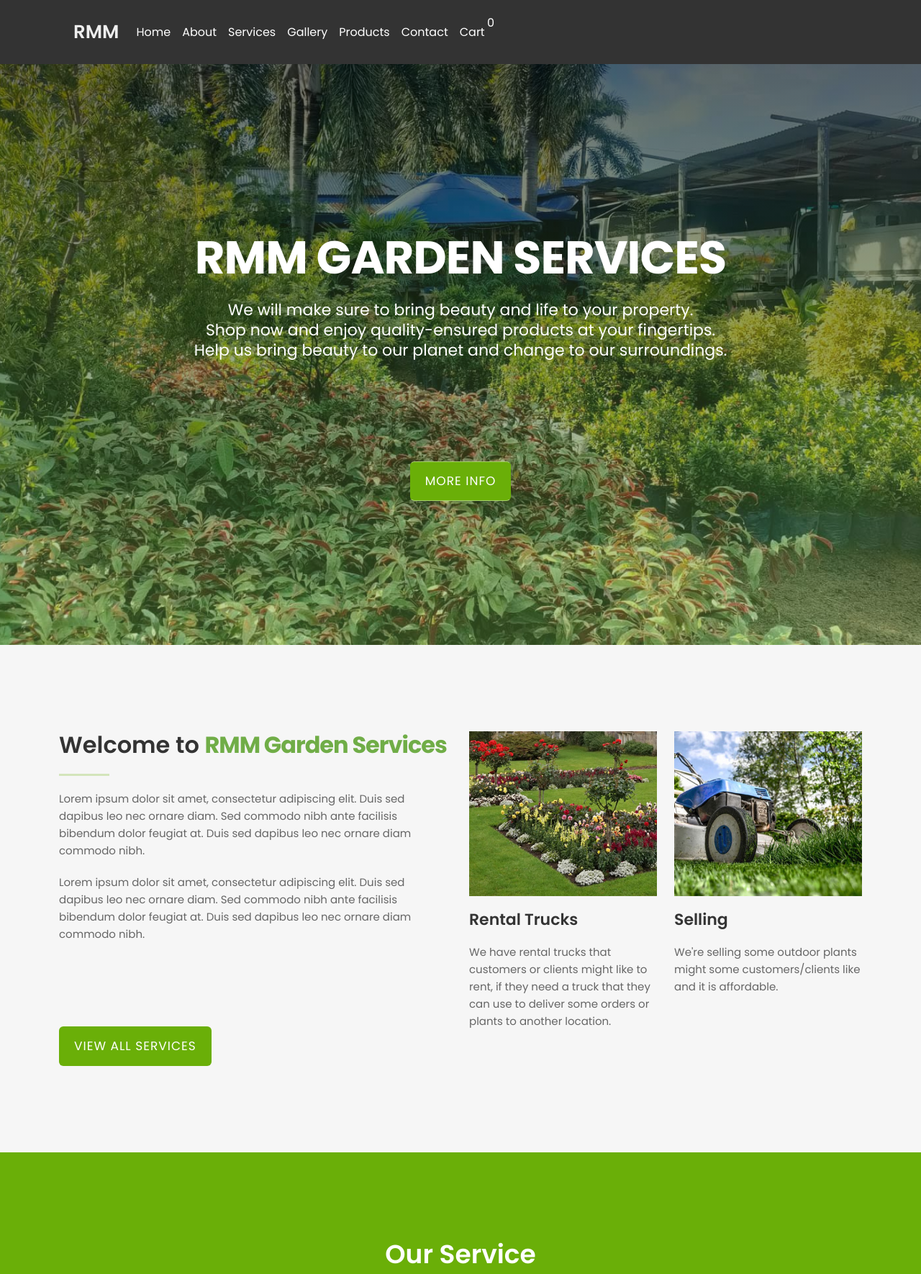
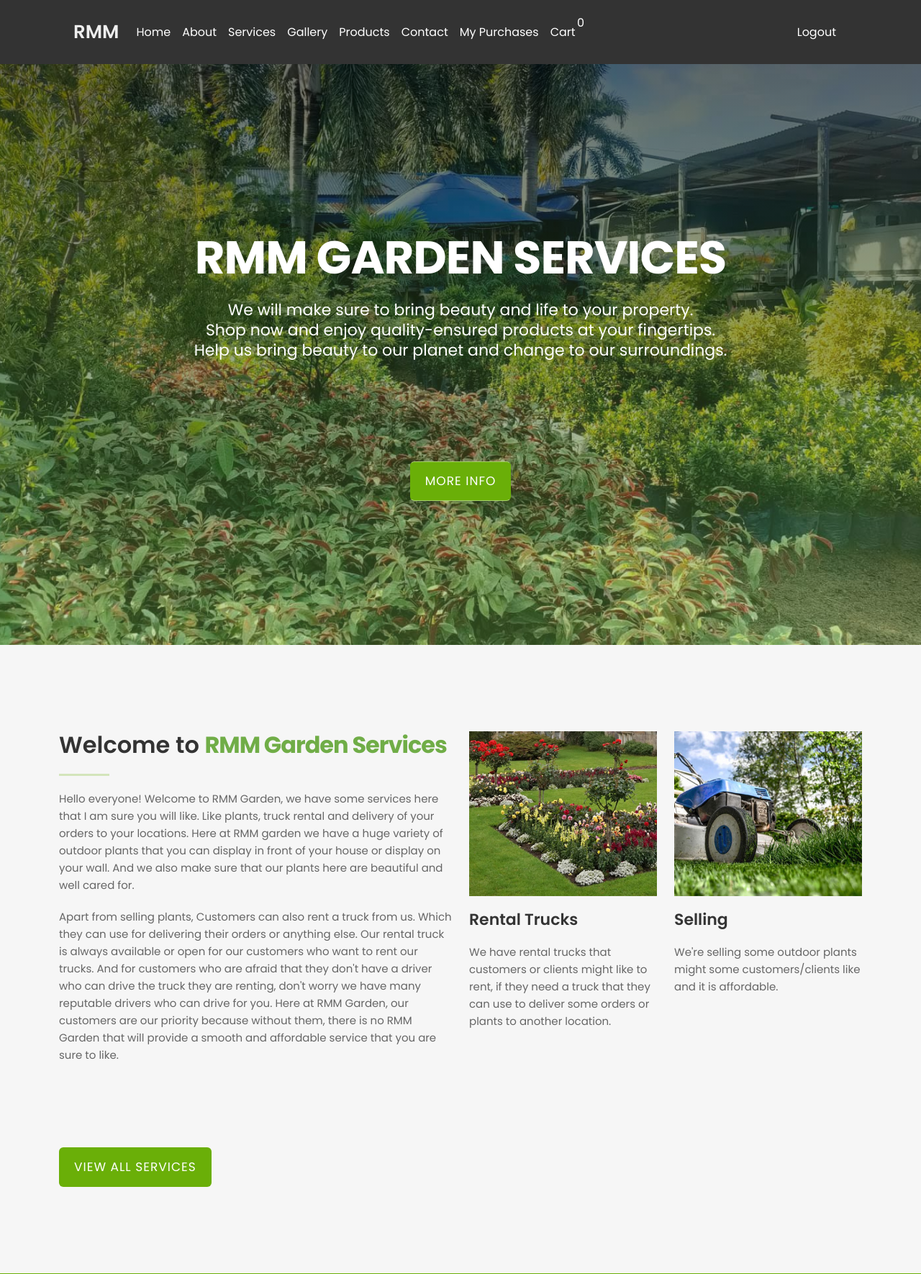
Before and after one commit to systemeror12/AppDev_TP, a PHP site: page / in a window 1280 px wide. Shown: the top 1770 px of the page at 72% size. Run offline with PHP 8.4, Linux system fonts and the light colour scheme.

Commit message:
updates
updates

```diff
--- a/assets/css/products.css
+++ b/assets/css/products.css
@@ -16,6 +16,6 @@
 #navigation .cart-amount {
     position: absolute;
     top: 20px;
-    left: 595px;
+    left: 720px;
     color: #fff;
 }
--- /dev/null
+++ b/assets/js/cartamount.js
@@ -0,0 +1,8 @@
+let basket = JSON.parse(localStorage.getItem("data")) || [];
+
+let calculation = () => {
+    let cartIcon = document.getElementById("cart-amount");
+    cartIcon.innerHTML = basket.map((x) => x.item).reduce((x, y) => x + y, 0);
+};
+
+calculation();
--- a/assets/js/store.js
+++ b/assets/js/store.js
@@ -1,6 +1,4 @@
 let shop = document.getElementById('products');
-
-console.log(shop)
 
 let basket = JSON.parse(localStorage.getItem("data")) || [];
 
--- a/index.html
+++ b/index.html
@@ -55,11 +55,15 @@
                             <a class="nav-link" href="#contact">Contact</a>
                         </li>
                         <li class="nav-item">
+                            <a class="nav-link" href="purchases.html">My Purchases</a>
+                        </li>
+                        <li class="nav-item">
                             <a class="nav-link" href="cart.html">Cart</a>
                             <div id="cart-amount" class="cart-amount">0</div>
                         </li>
                     </ul>
                 </div>
+                <a class="nav-link" href="login.html">Logout</a>
             </nav>
         </div>
     </div>
@@ -95,18 +99,20 @@
                         <h2>Welcome to <span>RMM Garden Services</span></h2>
                         <hr>
                         <p>
-                            Lorem ipsum dolor sit amet, consectetur adipiscing elit. Duis sed dapibus leo nec ornare
-                            diam.
-                            Sed commodo nibh ante facilisis bibendum dolor feugiat at. Duis sed dapibus leo nec ornare
-                            diam
-                            commodo nibh.
+                            Hello everyone! Welcome to RMM Garden, we have some services here that I am sure you will
+                            like. Like plants, truck rental and delivery of your orders to your locations. Here at RMM
+                            garden we have a huge variety of outdoor plants that you can display in front of your house
+                            or display on your wall. And we also make sure that our plants here are beautiful and well
+                            cared for.
                         </p>
                         <p>
-                            Lorem ipsum dolor sit amet, consectetur adipiscing elit. Duis sed dapibus leo nec ornare
-                            diam.
-                            Sed commodo nibh ante facilisis bibendum dolor feugiat at. Duis sed dapibus leo nec ornare
-                            diam
-                            commodo nibh.
+                            Apart from selling plants, Customers can also rent a truck from us. Which they can use for
+                            delivering their orders or anything else. Our rental truck is always available or open for
+                            our customers who want to rent our trucks. And for customers who are afraid that they don't
+                            have a driver who can drive the truck they are renting, don't worry we have many reputable
+                            drivers who can drive for you. Here at RMM Garden, our customers are our priority because
+                            without them, there is no RMM Garden that will provide a smooth and affordable service that
+                            you are sure to like.
                         </p>
                         <a href="#services" class="btn btn-custom btn-lg page-scroll">
                             VIEW ALL SERVICES
@@ -186,7 +192,7 @@
             <div class="section_title text-center">
                 <h2>Gallery</h2>
                 <hr>
-                <p>Lorem ipsum dolor sit amet, consectetur adipiscing elit duis sed dapibus leonec.</p>
+                <p>Welcome to gallery! Here are the products that we currently selling.</p>
             </div>
             <div class="row row-cols-1 row-cols-sm-3 row-cols-md-3 g-3">
                 <div class="col">
@@ -294,36 +300,20 @@
                     <div class="col-md-12">
                         <div id="testimonial" class="owl-carousel owl-theme">
                             <div class="item">
-                                <p>"Lorem ipsum dolor sit amet, consectetur adipiscing elit. Duis sed dapibus leo nec
-                                    ornare
-                                    diam. Sed commodo nibh ante facilisis bibendum dolor feugiat at duis sed dapibus leo
-                                    nec
-                                    ornare diam."</p>
-                                <p>- John DOE, Parker County, TX</p>
+                                <p>No Testimonials yet</p>
+                                <p>- Jerome Vrixen DC Mendoza</p>
                             </div>
                             <div class="item">
-                                <p>"Lorem ipsum dolor sit amet, consectetur adipiscing elit. Duis sed dapibus leo nec
-                                    ornare
-                                    diam. Sed commodo nibh ante facilisis bibendum dolor feugiat at duis sed dapibus leo
-                                    nec
-                                    ornare diam."</p>
-                                <p>- Jenny DOE, Parker County, TX</p>
+                                <p>No Testimonials yet</p>
+                                <p>- Jerome Vrixen DC Mendoza</p>
                             </div>
                             <div class="item">
-                                <p>"Lorem ipsum dolor sit amet, consectetur adipiscing elit. Duis sed dapibus leo nec
-                                    ornare
-                                    diam. Sed commodo nibh ante facilisis bibendum dolor feugiat at duis sed dapibus leo
-                                    nec
-                                    ornare diam."</p>
-                                <p>- John DOE, Parker County, TX</p>
+                                <p>No Testimonials yet</p>
+                                <p>- Jerome Vrixen DC Mendoza</p>
                             </div>
                             <div class="item">
-                                <p>"Lorem ipsum dolor sit amet, consectetur adipiscing elit. Duis sed dapibus leo nec
-                                    ornare
-                                    diam. Sed commodo nibh ante facilisis bibendum dolor feugiat at duis sed dapibus leo
-                                    nec
-                                    ornare diam."</p>
-                                <p>- John DOE, Parker County, TX</p>
+                                <p>No Testimonials yet</p>
+                                <p>- Jerome Vrixen DC Mendoza</p>
                             </div>
                         </div>
                     </div>
@@ -438,6 +428,8 @@
     <script type="text/javascript" src="./assets/js/owl.carousel.js"></script>
     <script type="text/javascript" src="./assets/js/jqBootstrapValidation.js"></script>
     <script type="text/javascript" src="./assets/js/main.js"></script>
+    <script type="text/javascript" src="./assets/js/data.js"></script>
+    <script type="text/javascript" src="./assets/js/cartamount.js"></script>
     <script type="text/javascript" src="./assets/js/sendMessage.js"></script>
     <script src="https://smtpjs.com/v3/smtp.js"></script>
 </body>
--- a/login.html
+++ b/login.html
@@ -73,7 +73,7 @@
                                                 class="col-md-12 mb-4 btn btn-success btn-block mb-4">Login</button>
                                             <div class="col-md-12 mb-4 form-check d-flex justify-content-center mb-4">
                                                 <label class="form-check-label" for="formNewsletter">
-                                                    <a href="#" class="text-success"> Sign up for RMM</a>
+                                                    <a href="register.html" class="text-success"> Sign up for RMM</a>
                                                 </label>
                                             </div>
                                         </div>
--- a/products.html
+++ b/products.html
@@ -53,11 +53,15 @@
                             <a class="nav-link" href="index.html#contact">Contact</a>
                         </li>
                         <li class="nav-item">
+                            <a class="nav-link" href="purchases.html">My Purchases</a>
+                        </li>
+                        <li class="nav-item">
                             <a class="nav-link" href="cart.html">Cart</a>
                             <div id="cart-amount" class="cart-amount">0</div>
                         </li>
                     </ul>
                 </div>
+                <a class="nav-link" href="login.html">Logout</a>
             </nav>
         </div>
     </div>
```
Also changed, not shown: assets/js/cart.js (+57 -14 lines), assets/js/history.js (added, +40 -0 lines), cart.html (+33 -0 lines), purchases.html (+6 -13 lines), register.html (+2 -13 lines).
